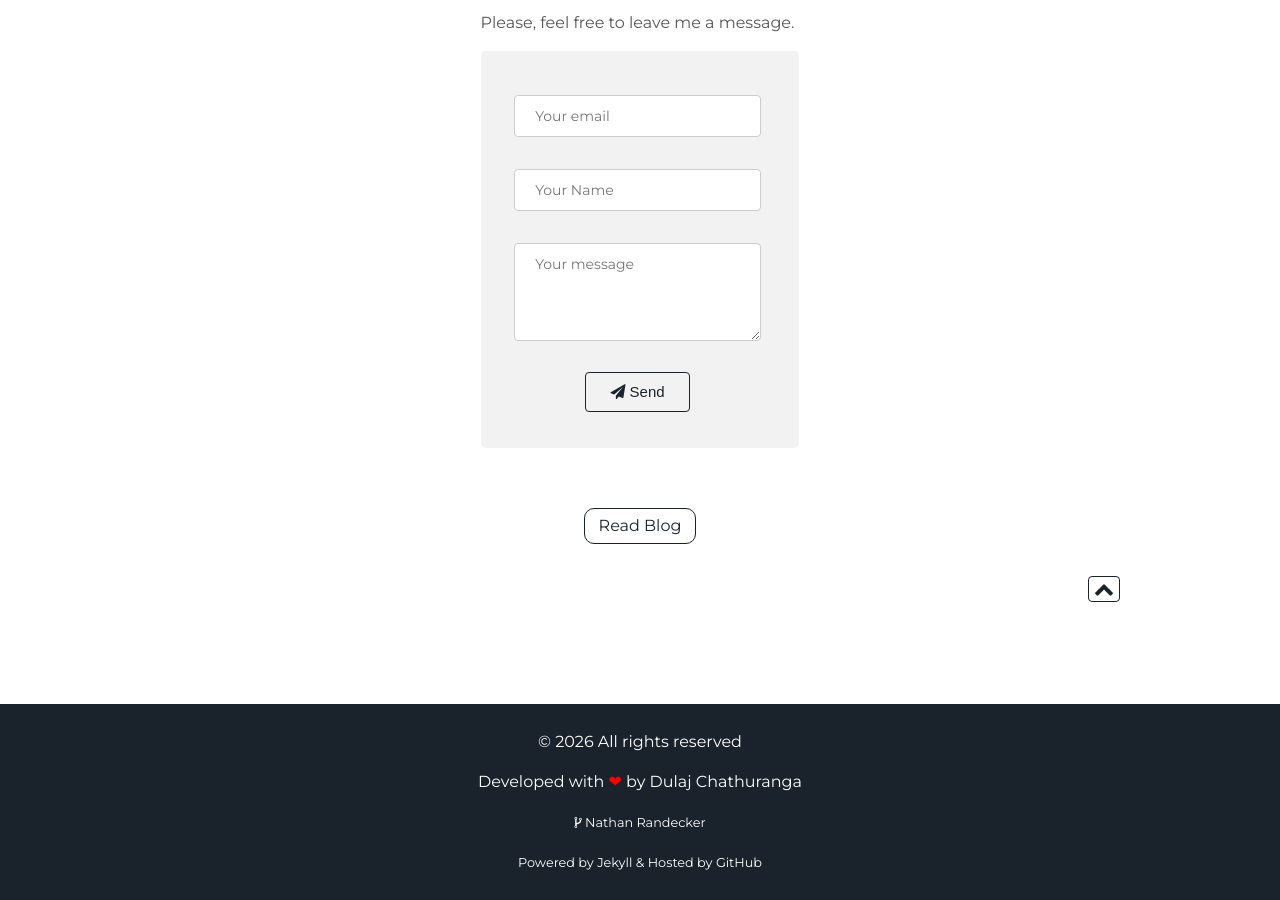
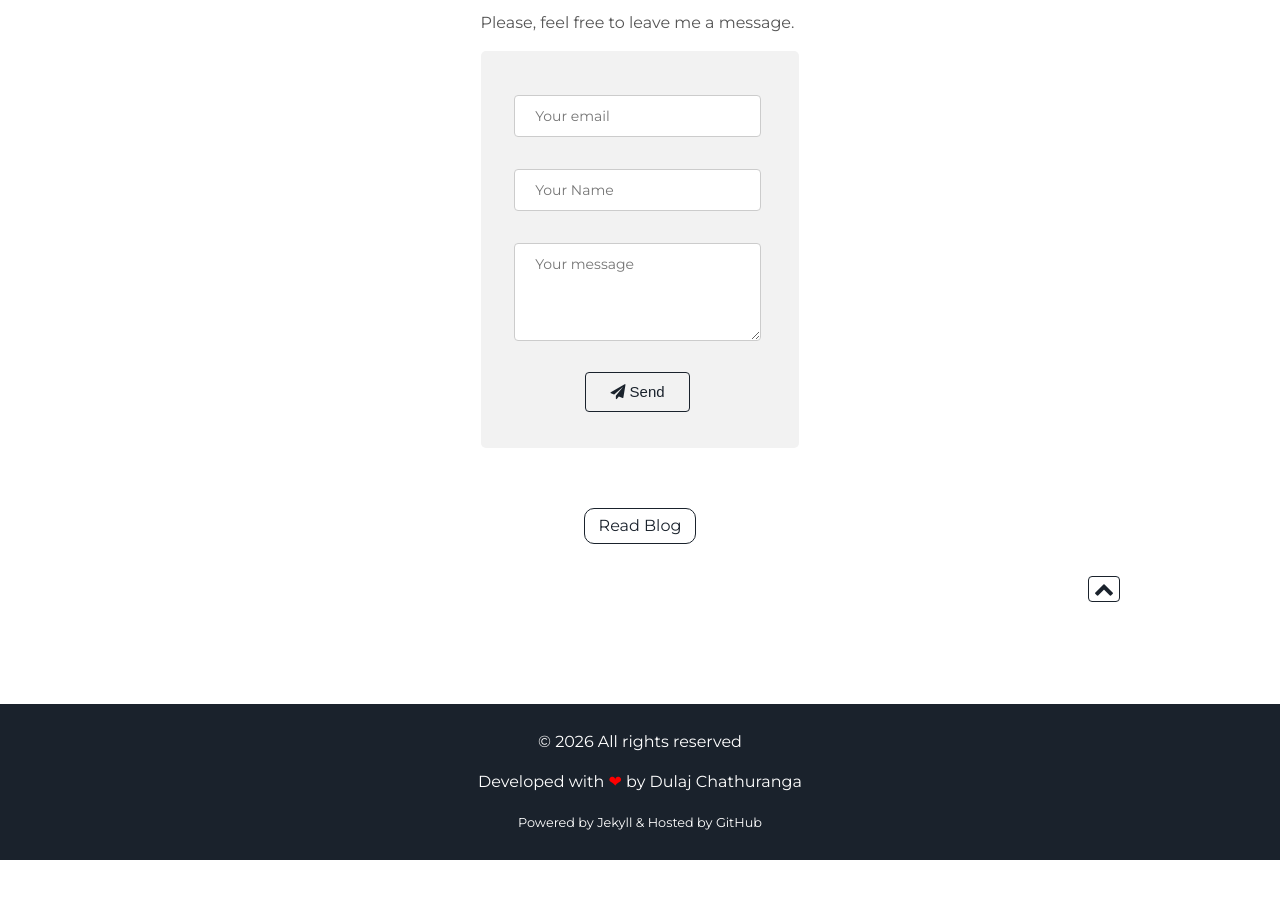
Before and after one commit to DulajChathuranga/dulajchathuranga.github.io, a Jekyll site: the page built from index.html, in a window 1280 px wide and 900 px high, scrolled down 1814 px. Built offline with Jekyll 4.4.1, drawn with Linux system fonts in a browser that asks for light colours; after the commit the page ends 2674 px from its top, so only the background shows below that.

Commit message:
Update footer.html

```diff
--- a/_includes/footer.html
+++ b/_includes/footer.html
@@ -1,7 +1,7 @@
 <footer class="footer">
     <p>&copy; <span><script>document.write(new Date().getFullYear())</script></span> All rights reserved</p>
-    <p>Developed with <span class="love">❤</span> by <a href="https://github.com/DulajChathuranga" target="_blank">Dulaj Chathuranga</a></p>
-    <p><small><i class="fa fa-code-fork" aria-hidden="true"></i> <a href="https://github.com/nrandecker" target="_blank">Nathan Randecker</small></a>
+    <p>Developed with <span class="love">❤</span> by <a href="https://dulaj.lk" target="_blank">Dulaj Chathuranga</a></p>
+    <!-- <p><small><i class="fa fa-code-fork" aria-hidden="true"></i> <a href="https://github.com/nrandecker" target="_blank">Nathan Randecker</small></a> -->
     <p><small>Powered by <a href="https://jekyllrb.com" target="_blank">Jekyll</a> & Hosted by <a href="https://pages.github.com" target="_blank">GitHub</a></small></p>
 </footer>
 <script src="//cdn.jsdelivr.net/particles.js/2.0.0/particles.min.js"></script>
```
